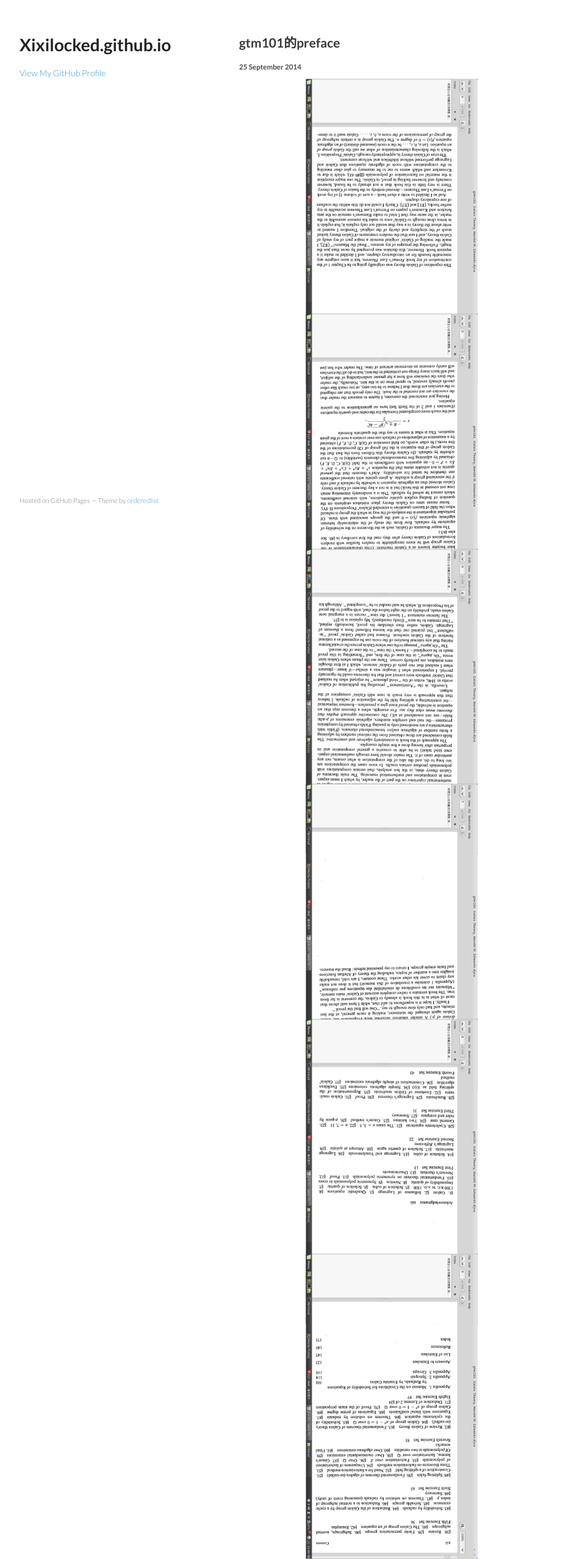
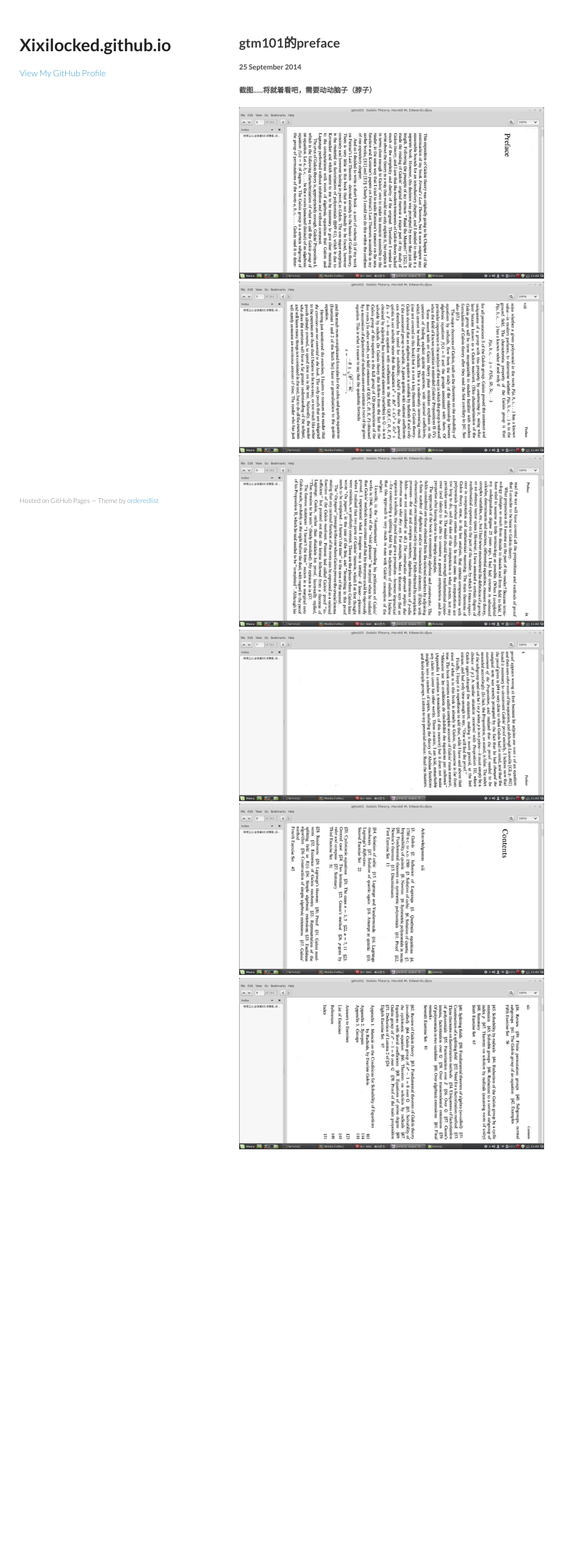
Before and after one commit to XiXiLocked/XiXiLocked.github.io, a Jekyll site: the page built from _posts/2014-9-25-gtm101_1.html, in a window 1280 px wide. Shown: the whole page at 61% size, without its empty margins (178-1101 px from the left). Built offline with Jekyll 4.4.1, drawn with Linux system fonts in a browser that asks for light colours; after the commit the page ends 1959 px from its top, so only the background shows below that.

Commit message:
rotate picure

```diff
--- a/_posts/2014-9-25-gtm101_1.html
+++ b/_posts/2014-9-25-gtm101_1.html
@@ -4,14 +4,7 @@
   comment: true
   tag: gtm101
 ---
- <style >
-      img{
-      margin:100px auto  0;
-      -moz-transform:rotate(90deg);
-      -webkit-transform:rotate(90deg);
-       filter:progid:DXImageTransform.Microsoft.BasicImage(rotation=1);
-       }
-</style>
+<p>截图......将就着看吧，需要动动脑子（脖子）</p>
 <img src="/img/gtm101_p1.png">
 <img src="/img/gtm101_p2.png">
 <img src="/img/gtm101_p3.png">
```
